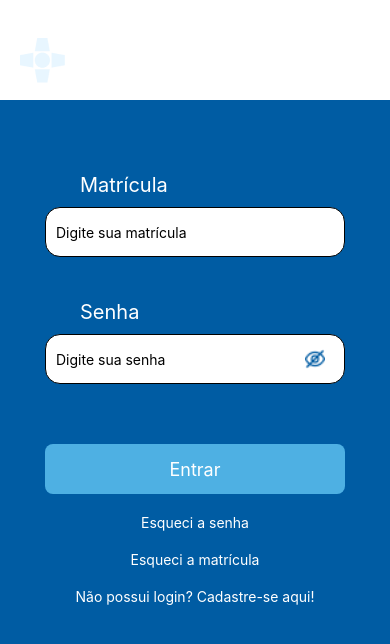
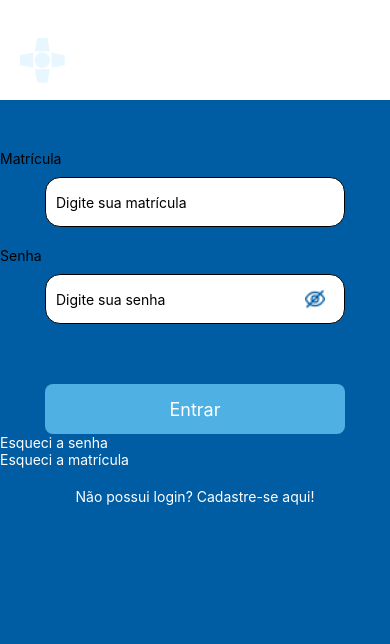
Before and after one commit to Grupo-AGES/Sprint4HSL, a React Native app: screen / in a window 390 px wide. Shown: the top 644 px of the page. Built offline with nearby package versions, Linux system fonts and the light colour scheme.

Commit message:
Update index.tsx
atualizado

```diff
--- a/src/screens/Login/index.tsx
+++ b/src/screens/Login/index.tsx
@@ -7,6 +7,8 @@ import {
   ScrollView,
 } from "react-native";
 import { useState } from "react";
+
+import { StyleSheet, Platform, StatusBar } from "react-native";
 
 import { Header } from '../../components/Header'
 
@@ -47,14 +49,14 @@ export function Login(props: any) {
         <ScrollView>
           <Header logged={logged}/>
         <View style={styles.formContent}>
-          <Text style={styles.formLabel}>Matrícula</Text>
+          <Text style={styles.formLabel1}>Matrícula</Text>
           <TextInput
             style={styles.input}
             placeholder="Digite sua matrícula"
             keyboardType="numeric"
             value={matricula}
           />
-          <Text style={styles.formLabel}>Senha</Text>
+          <Text style={styles.formLabel2}>Senha</Text>
           <TextInput
             style={styles.input}
             placeholder="Digite sua senha"
@@ -77,10 +79,10 @@ export function Login(props: any) {
           >
             <Text style={styles.buttonText} onPress={handleLogin}>Entrar</Text>
           </TouchableOpacity>
-          <TouchableOpacity style={styles.buttonRecovery}>
+          <TouchableOpacity style={styles.buttonRecoverySenha}>
             <Text style={styles.recoveryText} onPress={forgotPassword}>Esqueci a senha</Text>
           </TouchableOpacity>
-          <TouchableOpacity style={styles.buttonRecovery}>
+          <TouchableOpacity style={styles.buttonRecoveryMatricula}>
             <Text style={styles.recoveryText} onPress={forgotMatricula}>Esqueci a matrícula</Text>
           </TouchableOpacity>
           <TouchableOpacity
```
